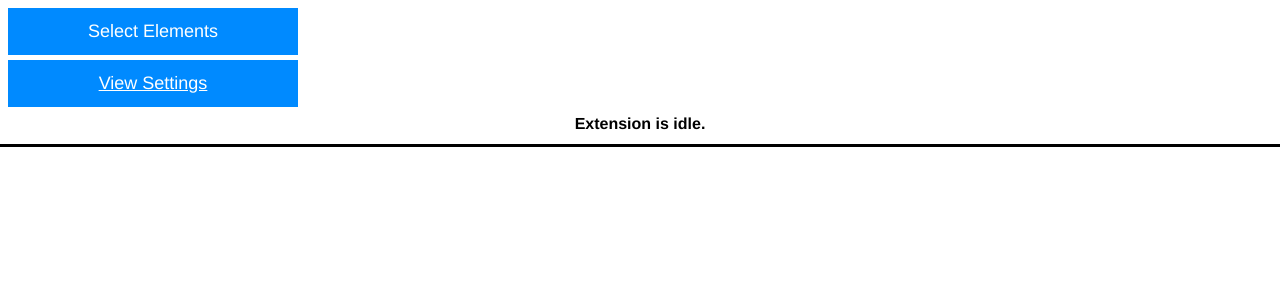
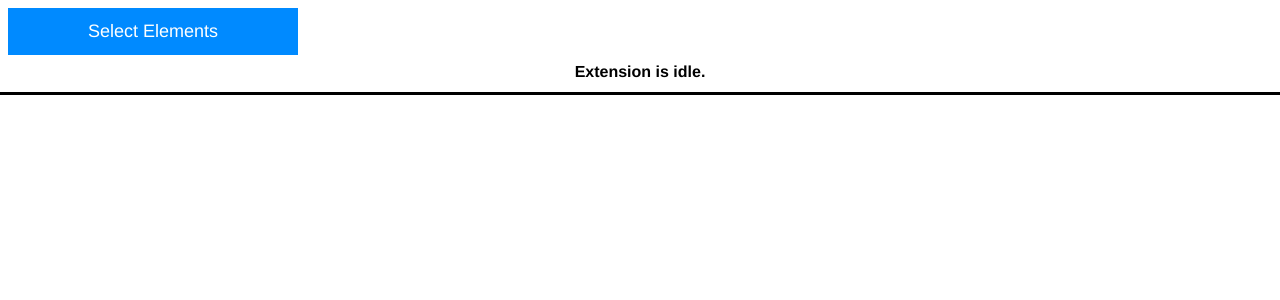
Before and after one commit to riavalon/format-article-text, a React app: page / in a window 1280 px wide. Shown: the top 300 px of the page. Built offline with nearby package versions, Linux system fonts and the light colour scheme; the HTML template or start-up script is replaced by a standard one.

Commit message:
remove settings page for v1

```diff
--- a/src/pages/main-page.tsx
+++ b/src/pages/main-page.tsx
@@ -34,9 +34,9 @@ class FATMain extends React.Component {
         <a className='button' onClick={this.handleClick} id='quick-select-button'>
           Select Elements
         </a>
-        <Link to='/settings' className='button' id='settings-page-button'>
+        {/*<Link to='/settings' className='button' id='settings-page-button'>
           View Settings
-        </Link>
+        </Link>*/}
 
         <strong id='status'>{this.state.extensionStatus}</strong>
       </div>
--- a/src/router.tsx
+++ b/src/router.tsx
@@ -9,7 +9,7 @@ class FATRouter extends React.Component {
     return (
       <Router history={hashHistory}>
         <Route path='/' component={FATMain} />
-        <Route path='settings' component={FATSettings} />
+        {/*<Route path='settings' component={FATSettings} />*/}
       </Router>
     );
   }
```
Also changed, not shown: manifest.json (deleted), 2 other files (tests, documents, lock files or other folders).
